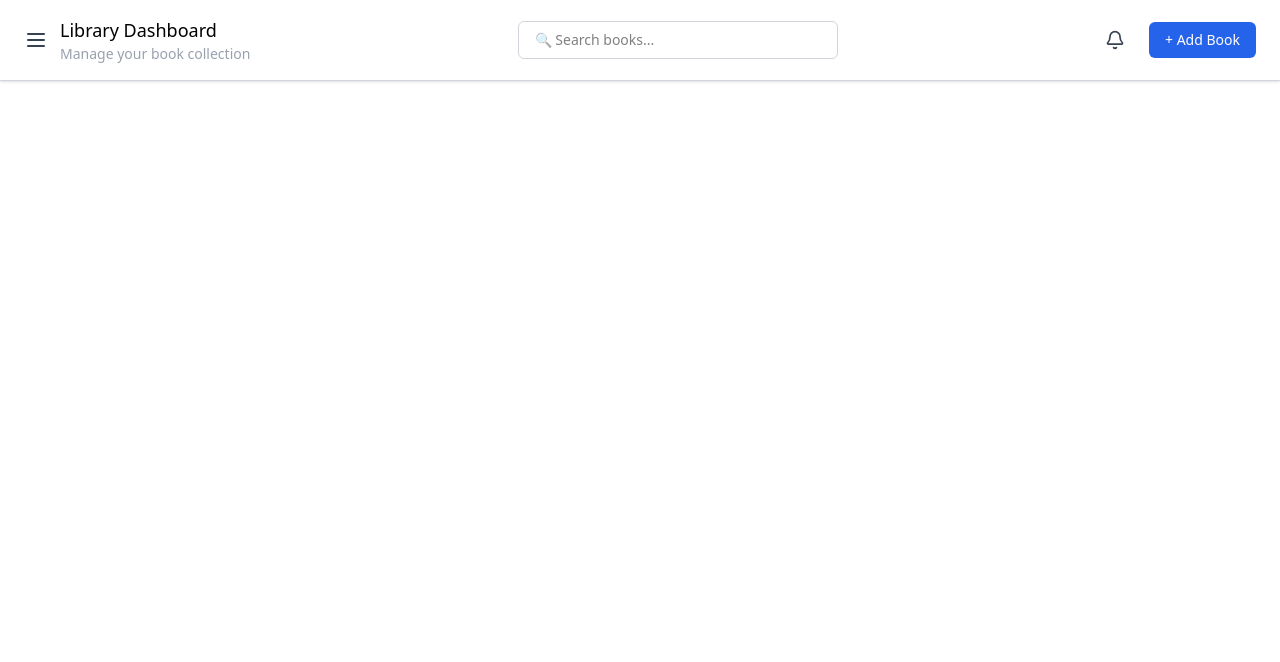
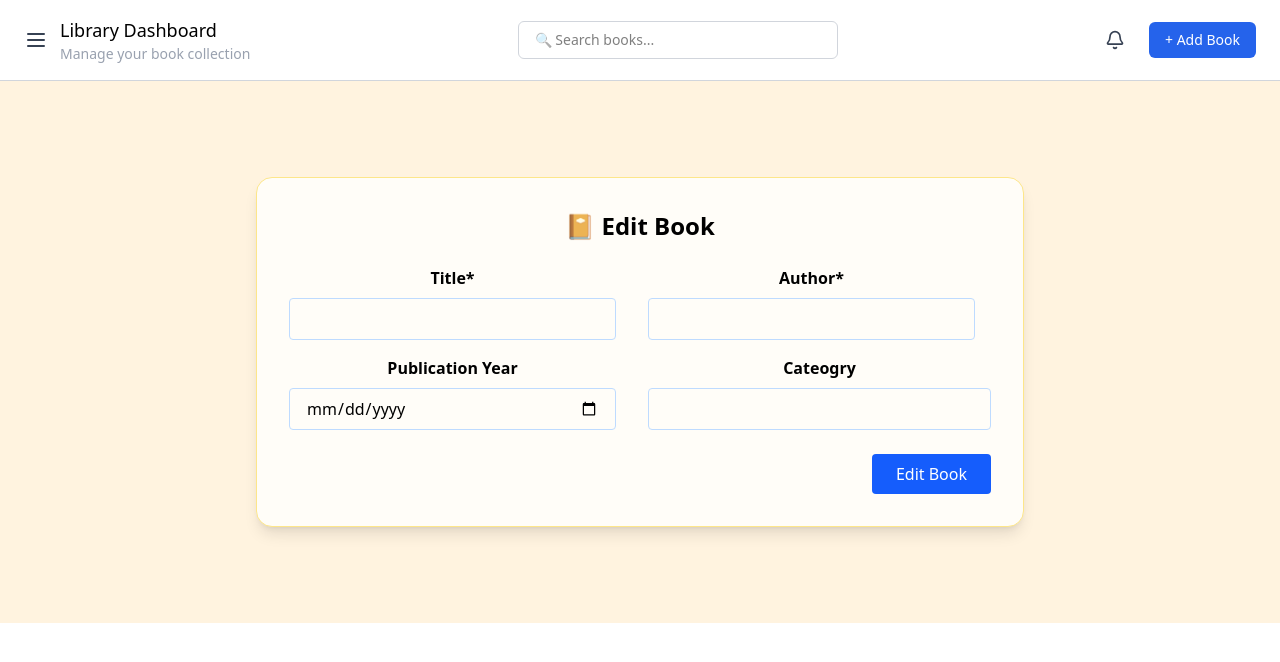
Before and after one commit to TopTier5/Bookie-App, a React (Vite) app: page /editform in a window 1280 px wide. Shown: the top 662 px of the page. Built offline with nearby package versions, Linux system fonts and the light colour scheme; no server answers.

Commit message:
editform 1st edit

```diff
--- a/src/pages/AddBook.jsx
+++ b/src/pages/AddBook.jsx
@@ -1,6 +1,8 @@
 import React from "react";
 import Navbar from "../components/Navbar";
 import { apiClient } from "../api/client";
+
+
 
 export default function AddBook() {
     const postBook = (event) => {
@@ -26,8 +28,8 @@ export default function AddBook() {
     return (
         <>
             <Navbar />
-            <section className="bg-[#FFF3DF] ">
-                <div className="w-[60%] mx-auto bg-[#FFFDF8]  border border-[#FDE68A] rounded-2xl shadow-lg p-8">
+            <section className="bg-[#FFF3DF] py-8 ">
+                <div className="w-[60%] mx-auto bg-[#FFFDF8]  border border-[#FDE68A] rounded-2xl shadow-lg p-8 ">
                     <form onSubmit={postBook} className="flex flex-col space-y-6 text-center">
                         <h1 className="text-black text-2xl font-bold "> 📖 Add New Book</h1>
                         <h3 className="text-black">Fill in the details below to add a new book to your library.</h3>
@@ -88,6 +90,7 @@ export default function AddBook() {
                         </div>
 
 
+
                         <div className="flex justify-end">
                                 <button
                                     type="submit"
--- a/src/pages/EditForm.jsx
+++ b/src/pages/EditForm.jsx
@@ -1,13 +1,76 @@
 import Navbar from "../components/Navbar";
-import React, { useState } from "react";
 
 
-export default function EditForm() {
+function EditForm() {
 
     return (
         <>
             <Navbar />
 
+            <section className="bg-[#FFF3DF] py-8 ">
+                <div className="w-[60%] mx-auto my-[5%] bg-[#FFFDF8]  border border-[#FDE68A] rounded-2xl shadow-lg p-8">
+                    <form className="flex flex-col space-y-6 text-center">
+                        <h1 className="text-black text-2xl font-bold self-center"> 📔 Edit Book</h1>
+
+                        <div className="grid grid-cols-2 gap-4 justify-between space-x-4">
+                            <div className="w-20%">
+                                <label className="block mb-2 font-bold text-black">Title*</label>
+                                <input
+                                    type="text"
+                                    name="title"
+                                    className="w-full border border-blue-200 rounded px-4 py-2"
+                                />
+                            </div>
+
+                            <div className="w-20%">
+                                <label className="block mb-2 font-bold text-black">Author*</label>
+                                <input
+                                    type="text"
+                                    name="author"
+                                    className="w-full border border-blue-200 rounded px-4 py-2"
+                                />
+                            </div>
+
+
+
+
+                            <div className="w-20%">
+                                <label className="block mb-2 font-bold text-black">Publication Year</label>
+                                <input
+                                    type="date"
+                                    name="publicationYear"
+                                    className="w-full border border-blue-200 rounded px-4 py-2"
+                                />
+                            </div>
+
+
+
+                            <div className="w-20%">
+                                <label className="block mb-2 font-bold text-black">Cateogry</label>
+                                <input
+                                    type="text"
+                                    name="category"
+                                    className="w-full border border-blue-200 rounded px-4 py-2"
+                                />
+                            </div>
+                        </div>
+
+
+                        <div className="flex justify-end">
+                            <button
+                                type="submit"
+                                className="bg-blue-600 text-white px-6 py-2 rounded hover:bg-blue-800 transition-colors"
+                            >
+                                Edit Book
+                            </button>
+                        </div>
+                    </form>
+                </div>
+            </section>
+
         </>
     )
 }
+
+
+export default EditForm;
```
Lines whose indentation alone changed are shown as unchanged.
